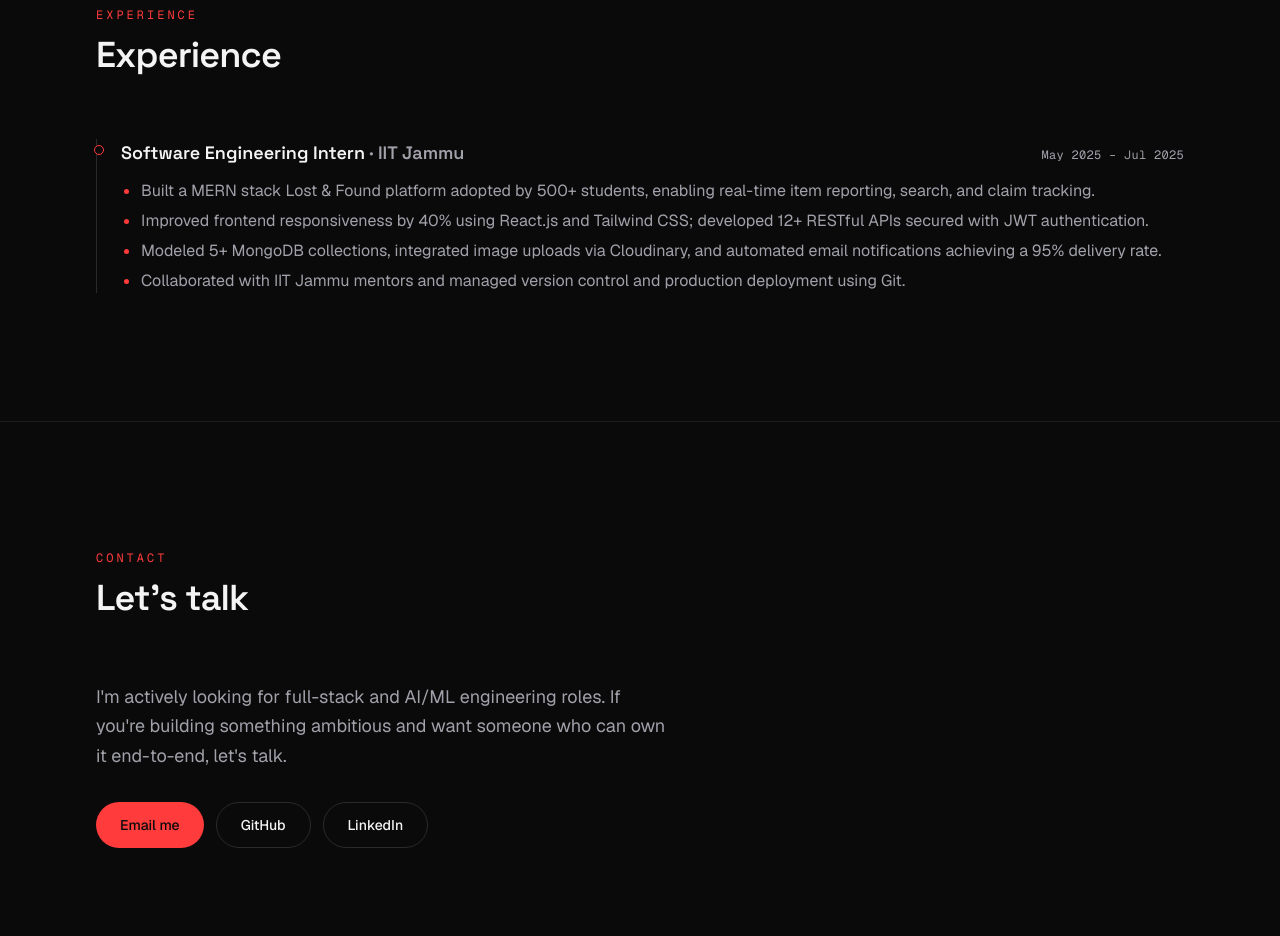
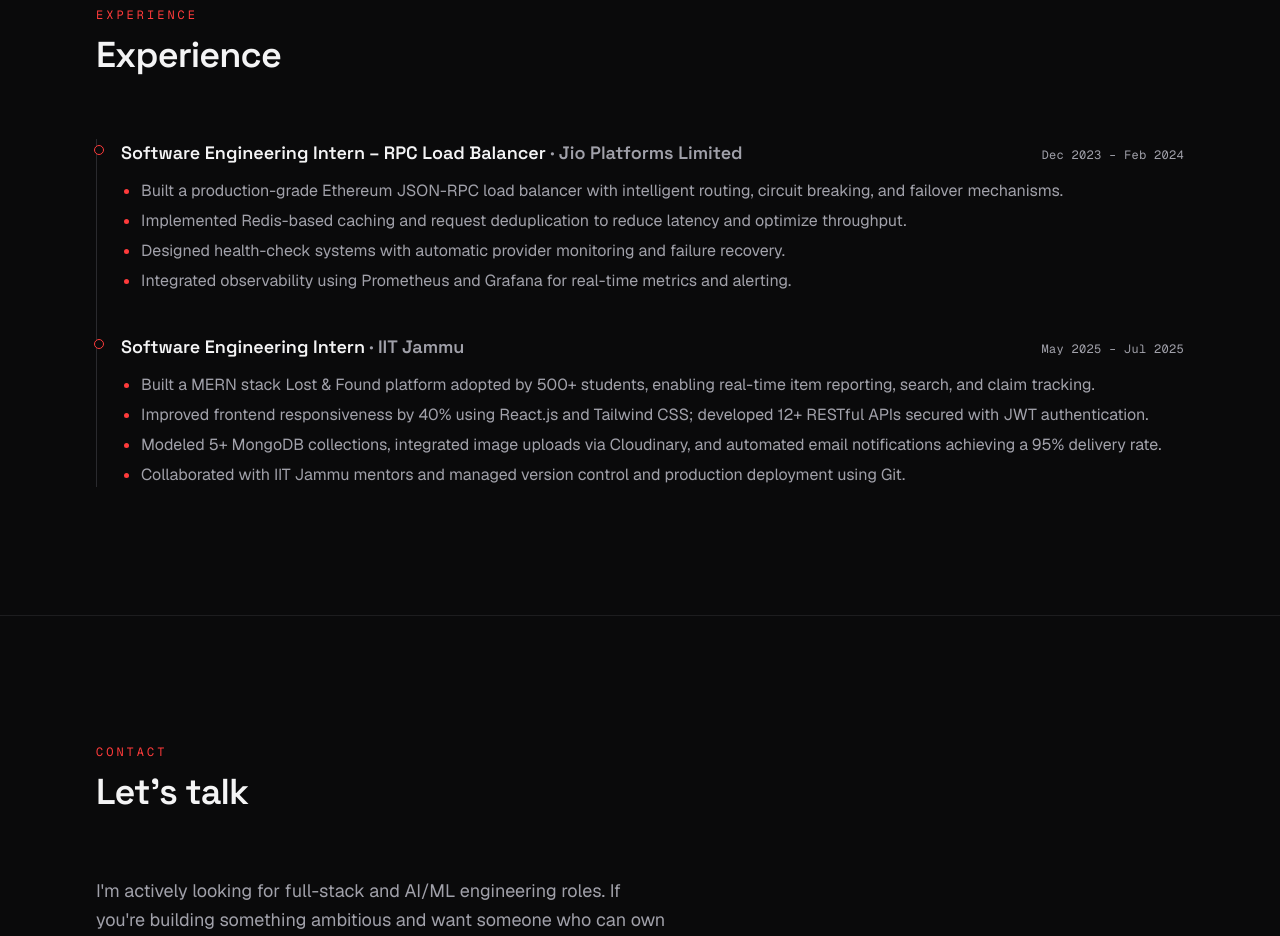
Before and after one commit to himavi/portfolio, a Next.js app: page / in a window 1280 px wide. Shown: the part 2840-3776 px from the top of the page. Built offline with nearby package versions, Linux system fonts and the light colour scheme.

Commit message:
content: add Jio Platforms internship to experience

```diff
--- a/src/components/sections/experience.tsx
+++ b/src/components/sections/experience.tsx
@@ -2,6 +2,17 @@ import { Reveal } from "@/components/motion/reveal";
 import { Section } from "@/components/section";
 
 const roles = [
+  {
+    role: "Software Engineering Intern – RPC Load Balancer",
+    org: "Jio Platforms Limited",
+    period: "Dec 2023 – Feb 2024",
+    points: [
+      "Built a production-grade Ethereum JSON-RPC load balancer with intelligent routing, circuit breaking, and failover mechanisms.",
+      "Implemented Redis-based caching and request deduplication to reduce latency and optimize throughput.",
+      "Designed health-check systems with automatic provider monitoring and failure recovery.",
+      "Integrated observability using Prometheus and Grafana for real-time metrics and alerting.",
+    ],
+  },
   {
     role: "Software Engineering Intern",
     org: "IIT Jammu",
```
